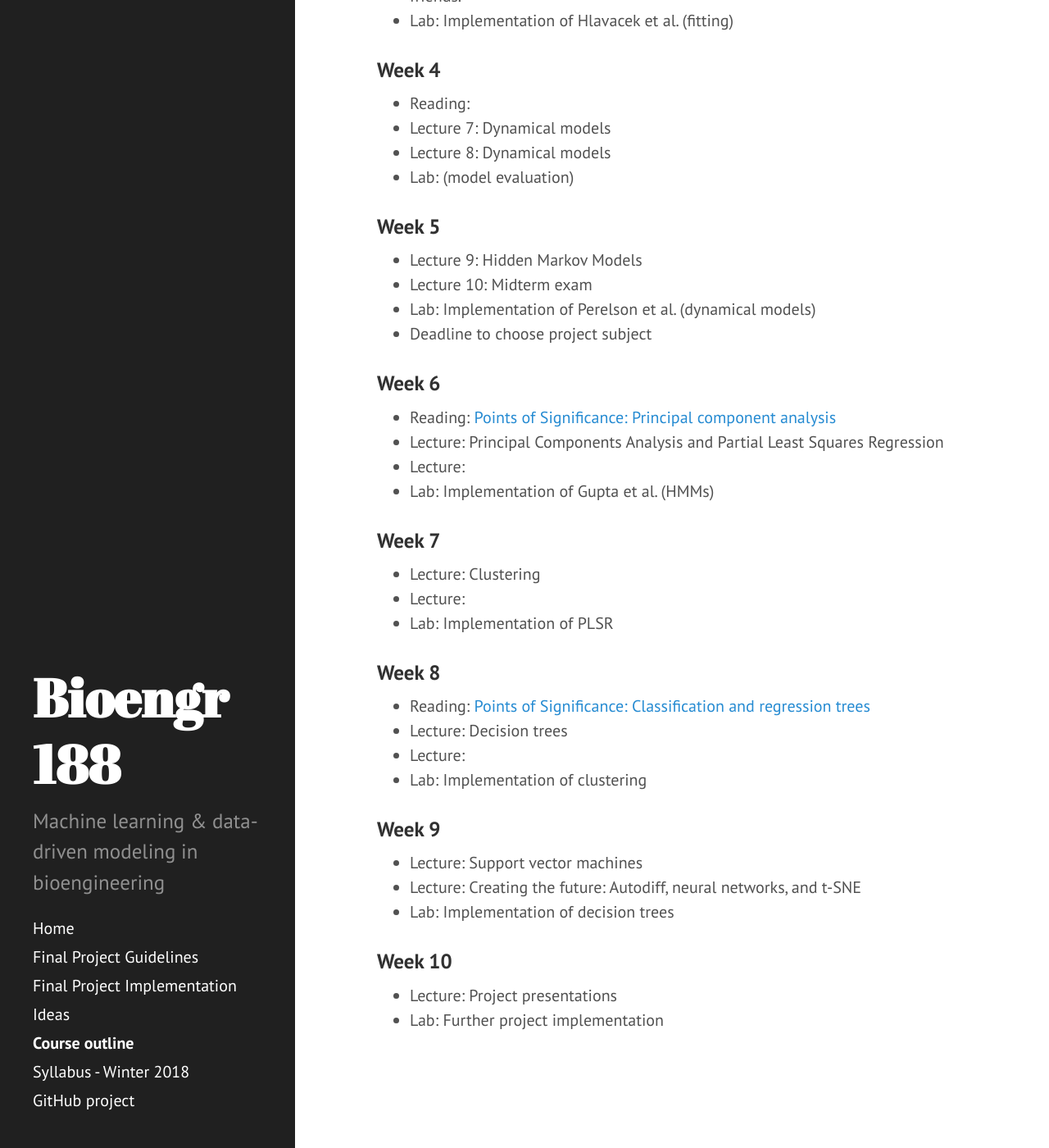
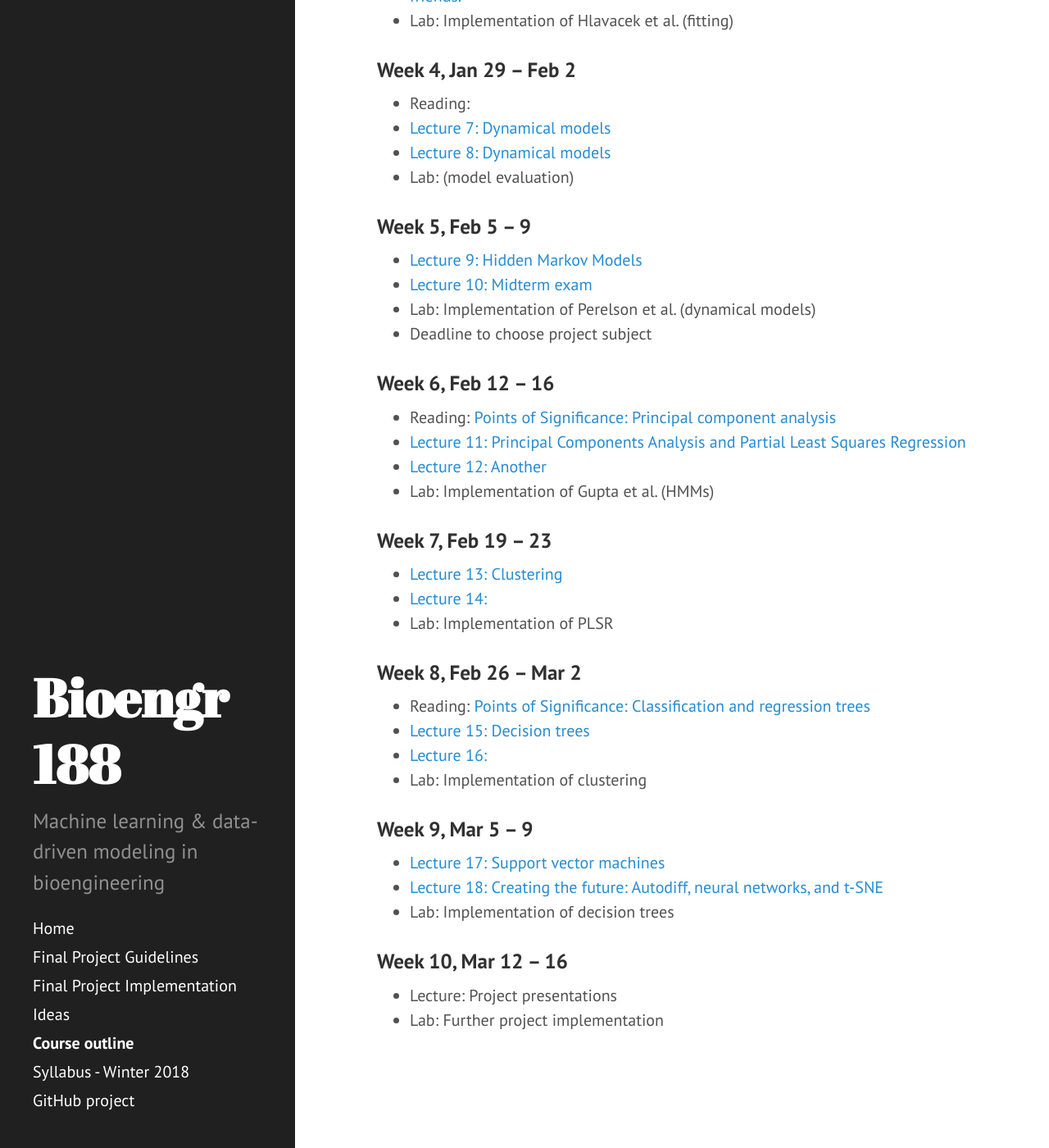
Before and after one commit to adprl14/bioe-ml-winter2018, a Jekyll site: the page built from outline.md, in a window 1280 px wide and 1400 px high, scrolled down 724 px. Shown: the whole window at 82% size. Built offline with Jekyll 4.4.1, drawn with Linux system fonts in a browser that asks for light colours; some of the changed text lies outside the part shown.

Commit message:
Added dates and lecture links

```diff
--- a/outline.md
+++ b/outline.md
@@ -3,68 +3,68 @@ title: Course outline
 layout: page
 ---
 
-### Week 1
+### Week 1, Jan 8 – 12
 
 - Reading:
 - [Lecture 1: Statistics review](https://bioe-ml-w18.github.io/prog-class/Wk1-Lecture1.pdf)
 - [Lecture 2: Bayesian vs. frequentist approaches](https://bioe-ml-w18.github.io/prog-class/Wk1-Lecture2.pdf)
 - Lab: Programming and git primer
 
-### Week 2
+### Week 2, Jan 15 – 19
 
 - Reading:
 - [Lecture 3: Fitting](https://bioe-ml-w18.github.io/prog-class/Wk2-Lecture3.pdf)
 - [Lecture 4: Fitting continued - Bayesian methods](https://bioe-ml-w18.github.io/prog-class/Wk2-Lecture4.pdf)
 - Lab: Implementation of Shaffer et al. (bayesian v. freq)
 
-### Week 3
+### Week 3, Jan 22 – 26
 
 - Reading:
-- Lecture 5: Does my model work? Boosting, crossvalidation, bootstrap, and friends.
-- Lecture 6: Does my model work? Boosting, crossvalidation, bootstrap, and friends.
+- [Lecture 5: Does my model work? Boosting, crossvalidation, bootstrap, and friends.](https://bioe-ml-w18.github.io/prog-class/Wk3-Lecture5.pdf)
+- [Lecture 6: Does my model work? Boosting, crossvalidation, bootstrap, and friends.](https://bioe-ml-w18.github.io/prog-class/Wk3-Lecture6.pdf)
 - Lab: Implementation of Hlavacek et al. (fitting)
 
-### Week 4
+### Week 4, Jan 29 – Feb 2
 
 - Reading:
-- Lecture 7: Dynamical models
-- Lecture 8: Dynamical models
+- [Lecture 7: Dynamical models](https://bioe-ml-w18.github.io/prog-class/Wk4-Lecture7.pdf)
+- [Lecture 8: Dynamical models](https://bioe-ml-w18.github.io/prog-class/Wk4-Lecture8.pdf)
 - Lab: (model evaluation)
 
-### Week 5
+### Week 5, Feb 5 – 9
 
-- Lecture 9: Hidden Markov Models
-- Lecture 10: Midterm exam
+- [Lecture 9: Hidden Markov Models](https://bioe-ml-w18.github.io/prog-class/Wk5-Lecture09.pdf)
+- [Lecture 10: Midterm exam](https://bioe-ml-w18.github.io/prog-class/Wk5-Lecture10.pdf)
 - Lab: Implementation of Perelson et al. (dynamical models)
 - Deadline to choose project subject
 
-### Week 6
+### Week 6, Feb 12 – 16
 
 - Reading: [Points of Significance: Principal component analysis](https://www.nature.com/nmeth/journal/v14/n7/full/nmeth.4346.html)
-- Lecture: Principal Components Analysis and Partial Least Squares Regression
-- Lecture:
+- [Lecture 11: Principal Components Analysis and Partial Least Squares Regression](https://bioe-ml-w18.github.io/prog-class/Wk6-Lecture11.pdf)
+- [Lecture 12: Another](https://bioe-ml-w18.github.io/prog-class/Wk6-Lecture12.pdf)
 - Lab: Implementation of Gupta et al. (HMMs)
 
-### Week 7
+### Week 7, Feb 19 – 23
 
-- Lecture: Clustering
-- Lecture:
+- [Lecture 13: Clustering](https://bioe-ml-w18.github.io/prog-class/Wk7-Lecture13.pdf)
+- [Lecture 14: ](https://bioe-ml-w18.github.io/prog-class/Wk7-Lecture14.pdf)
 - Lab: Implementation of PLSR
 
-### Week 8
+### Week 8, Feb 26 – Mar 2
 
 - Reading: [Points of Significance: Classification and regression trees](https://www.nature.com/nmeth/journal/v14/n8/full/nmeth.4370.html)
-- Lecture: Decision trees
-- Lecture:
+- [Lecture 15: Decision trees](https://bioe-ml-w18.github.io/prog-class/Wk8-Lecture15.pdf)
+- [Lecture 16: ](https://bioe-ml-w18.github.io/prog-class/Wk8-Lecture16.pdf)
 - Lab: Implementation of clustering
 
-### Week 9
+### Week 9, Mar 5 – 9
 
-- Lecture: Support vector machines
-- Lecture: Creating the future: Autodiff, neural networks, and t-SNE
+- [Lecture 17: Support vector machines](https://bioe-ml-w18.github.io/prog-class/Wk9-Lecture17.pdf)
+- [Lecture 18: Creating the future: Autodiff, neural networks, and t-SNE](https://bioe-ml-w18.github.io/prog-class/Wk9-Lecture18.pdf)
 - Lab: Implementation of decision trees
 
-### Week 10
+### Week 10, Mar 12 – 16
 
 - Lecture: Project presentations
 - Lab: Further project implementation
```
